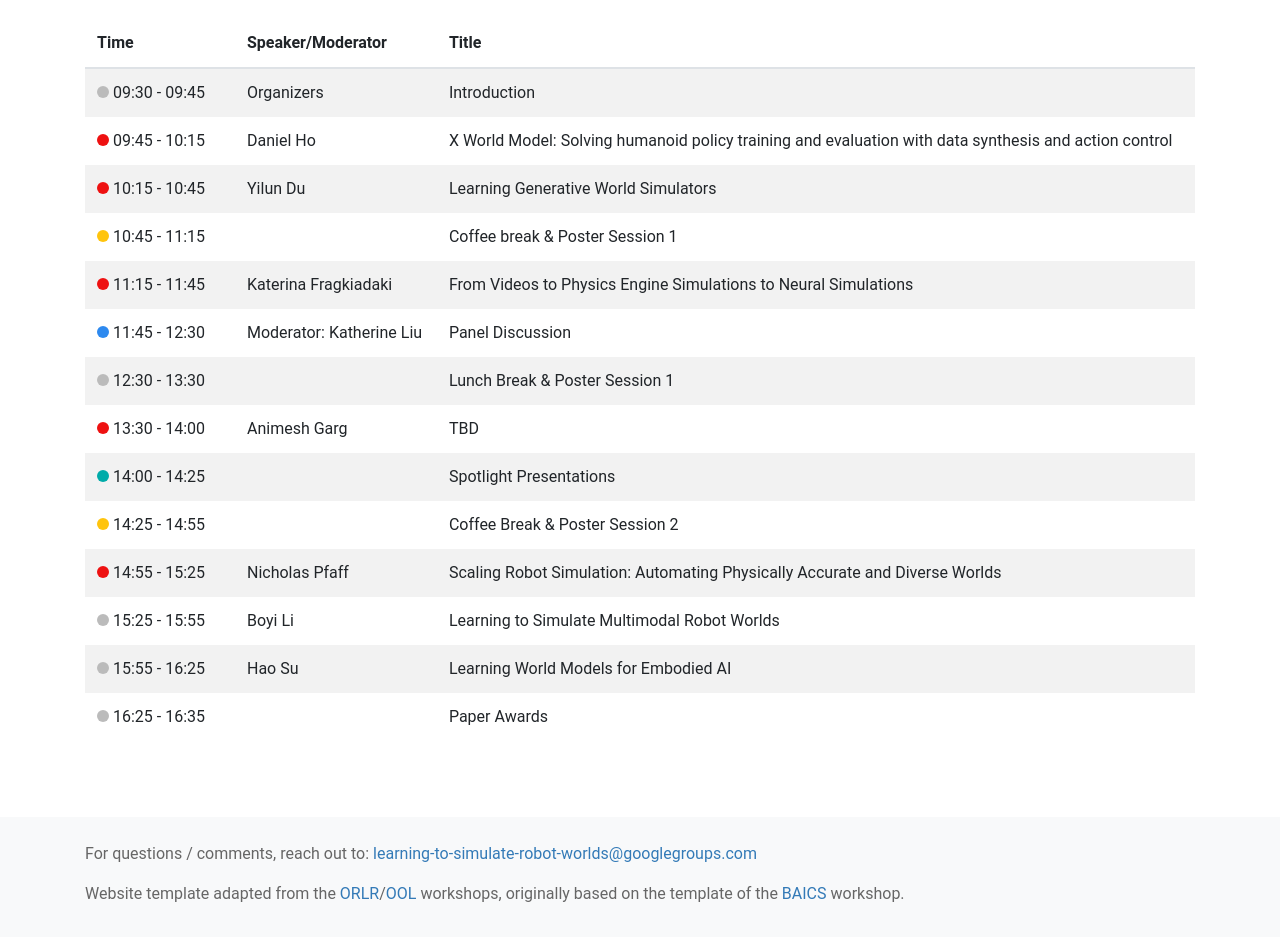
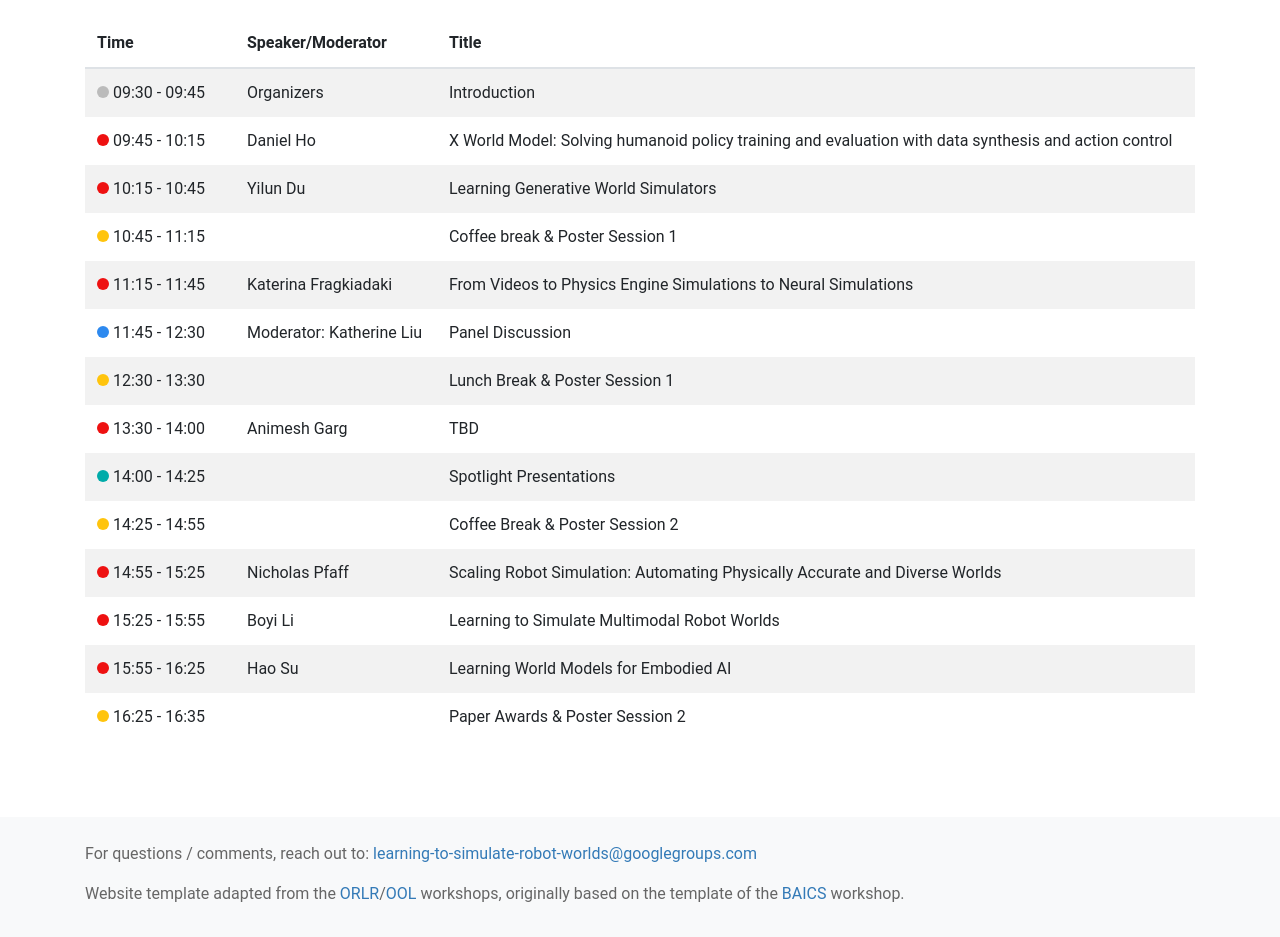
Before and after one commit to simulatingrobotworlds/simulatingrobotworlds.github.io, a Jekyll site: the page built from schedule.html, in a window 1280 px wide. Shown: the part 664-1601 px from the top of the page. Built offline with Jekyll 4.4.1, drawn with Linux system fonts in a browser that asks for light colours; nearby versions of some CDN libraries.

Commit message:
Update colors

```diff
--- a/schedule.html
+++ b/schedule.html
@@ -61,7 +61,7 @@ layout: default
         <td>Panel Discussion</td>
       </tr>
       <tr>
-        <td><span class="dot-other-session"></span> 12:30 - 13:30</td>
+        <td><span class="dot-poster-session"></span> 12:30 - 13:30</td>
         <td></td>
         <td>Lunch Break & Poster Session 1</td>
       </tr>
@@ -86,18 +86,18 @@ layout: default
         <td>Scaling Robot Simulation: Automating Physically Accurate and Diverse Worlds</td>
       </tr>
       <tr>
-        <td><span class="dot-other-session"></span> 15:25 - 15:55</td>
+        <td><span class="dot-invited-talk"></span> 15:25 - 15:55</td>
         <td>Boyi Li</td>
         <td>Learning to Simulate Multimodal Robot Worlds</td>
       </tr>
-      <td><span class="dot-other-session"></span> 15:55 - 16:25</td>
+      <td><span class="dot-invited-talk"></span> 15:55 - 16:25</td>
       <td>Hao Su</td>
       <td>Learning World Models for Embodied AI</td>
     </tr>
       <tr>
-        <td><span class="dot-other-session"></span> 16:25 - 16:35</td>
+        <td><span class="dot-poster-session"></span> 16:25 - 16:35</td>
         <td></td>
-        <td>Paper Awards</td>
+        <td>Paper Awards & Poster Session 2</td>
       </tr>
     </tbody>
   </table>
```
